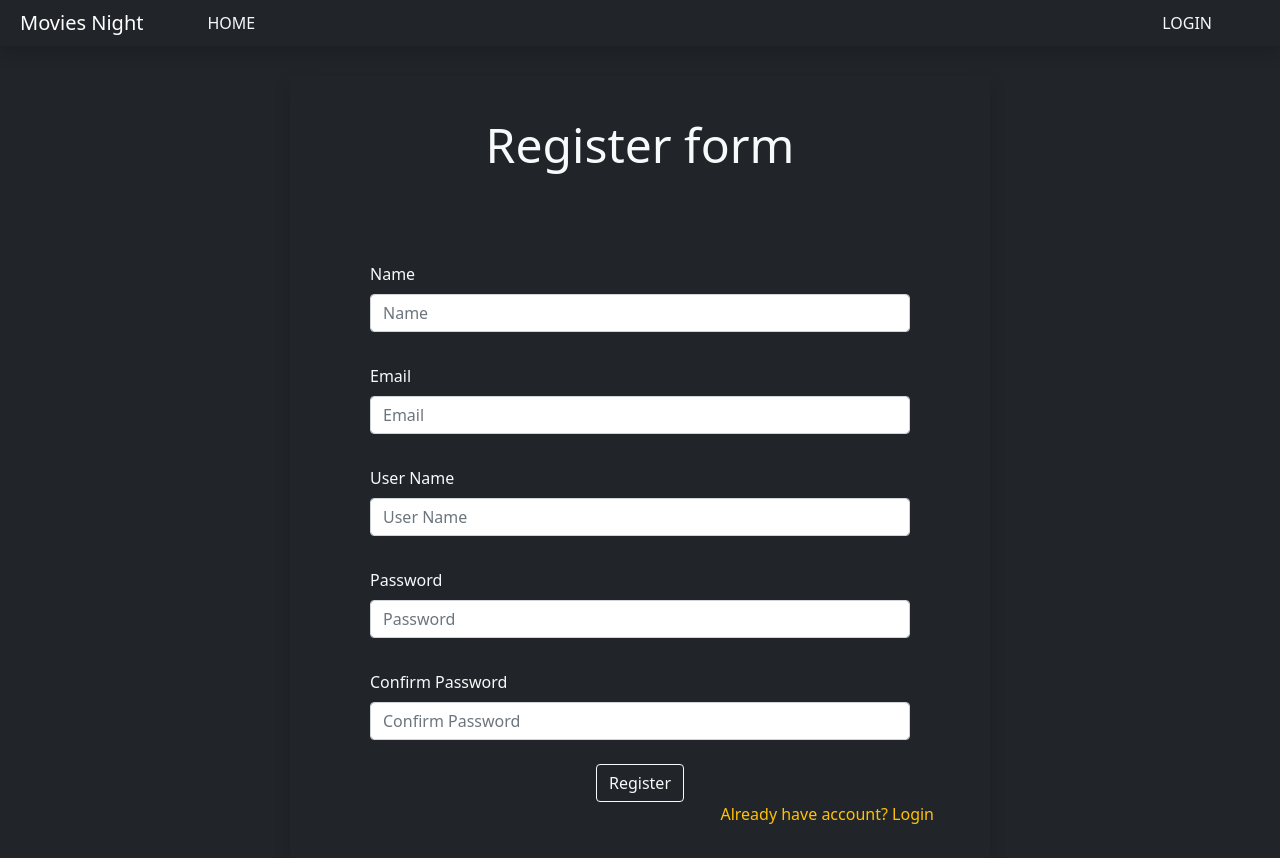
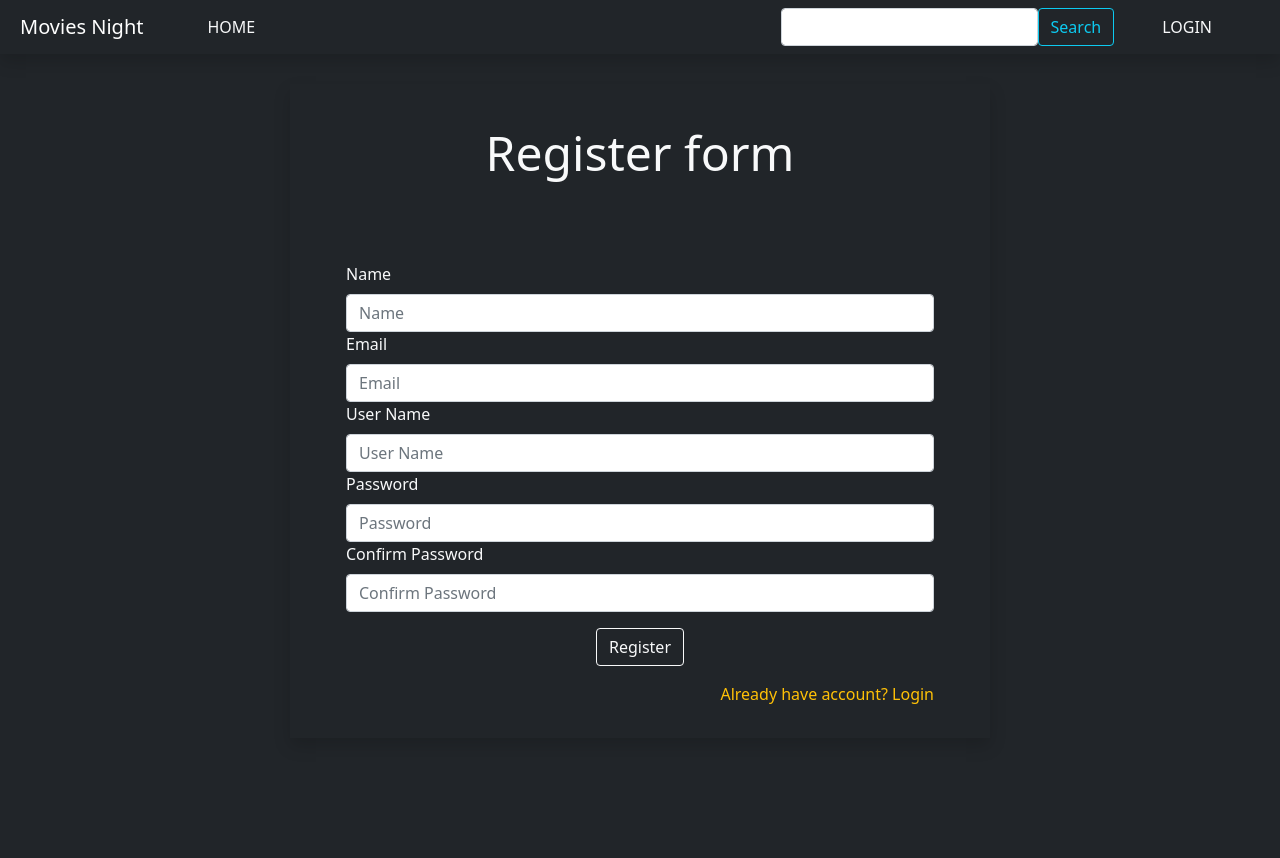
Before and after one commit to ayazeid/ITI-ReactDay3-Movie-App, a React (Create React App) app: page /register in a window 1280 px wide. After the commit the page ends 800 px from the top, so only its background shows below. Built offline with nearby package versions, Linux system fonts and the light colour scheme; no server answers.

Commit message:
Movie App task mandatory features

```diff
--- a/src/components/Input.js
+++ b/src/components/Input.js
@@ -8,7 +8,7 @@ function Input(props) {
     inputHandle(e);
   };
   return (
-    <div className="m-3 p-2">
+    <div className="">
       <label htmlFor={type} className="form-label float-start ">
         {title}
       </label>
--- a/src/components/NavBar.js
+++ b/src/components/NavBar.js
@@ -1,8 +1,18 @@
-import React from "react";
-import { Navbar, Nav } from "react-bootstrap";
+import React, { useState } from "react";
+import { Navbar, Nav, Form, FormControl } from "react-bootstrap";
 import { Link } from "react-router-dom";
-
-function NavBar() {
+import Button from "./Button";
+import Input from "./Input";
+function NavBar(props) {
+  const [searchInput, setInput] = useState("");
+  const handleSearch = (e) => {
+    const input = e.target.value;
+    setInput(input);
+  };
+  const handleSubmit = (e) => {
+    e.preventDefault();
+    props.search(searchInput);
+  };
   return (
     <Navbar bg="dark" className="shadow" expand="lg" variant="dark">
       <div className="container-fluid mx-2 ">
@@ -21,6 +31,14 @@ function NavBar() {
               HOME
             </Link>
           </Nav>
+          <Form className="d-flex" onSubmit={(e) => handleSubmit(e)}>
+            <Input
+              name="search"
+              type="text"
+              inputHandle={(e) => handleSearch(e)}
+            />
+            <Button name="Search" styling=" btn btn-dark btn-outline-info" />
+          </Form>
           <Nav>
             <Link
               className="text-light mx-5"
--- a/src/screens/Home.js
+++ b/src/screens/Home.js
@@ -13,9 +13,14 @@ function Home() {
       })
       .catch((err) => console.log(err));
   }, []);
+
+  const searchHandle = (keyword) => {
+    //todo handle search
+  };
+
   return (
     <>
-      <NavBar />
+      <NavBar search={(keyword) => searchHandle(keyword)} />
       <MoviesList movies={movies} />
     </>
   );
--- a/src/screens/LoginForm.js
+++ b/src/screens/LoginForm.js
@@ -100,7 +100,7 @@ function LoginForm() {
           <Button
             name="Login"
             type="submit"
-            styling=" btn btn-outline-light btn-dark"
+            styling=" btn btn-outline-light btn-dark m-4"
           />
           <Link
             to="/register"
--- a/src/screens/Movie.js
+++ b/src/screens/Movie.js
@@ -20,7 +20,7 @@ function Movie(props) {
     <>
       <NavBar />
       <Container className="shadow mt-5 p-4 ">
-        <Row>
+        <Row lg={2} sm={1} xs={1}>
           <Col>
             <Image poster={movie.poster_path} />
           </Col>
--- a/src/screens/RegisterForm.js
+++ b/src/screens/RegisterForm.js
@@ -217,7 +217,7 @@ function RegisterForm() {
           <Button
             name="Register"
             type="submit"
-            styling=" btn btn-dark btn-outline-light"
+            styling=" btn btn-dark btn-outline-light m-3"
           />
           <Link
             to="/login"
```
